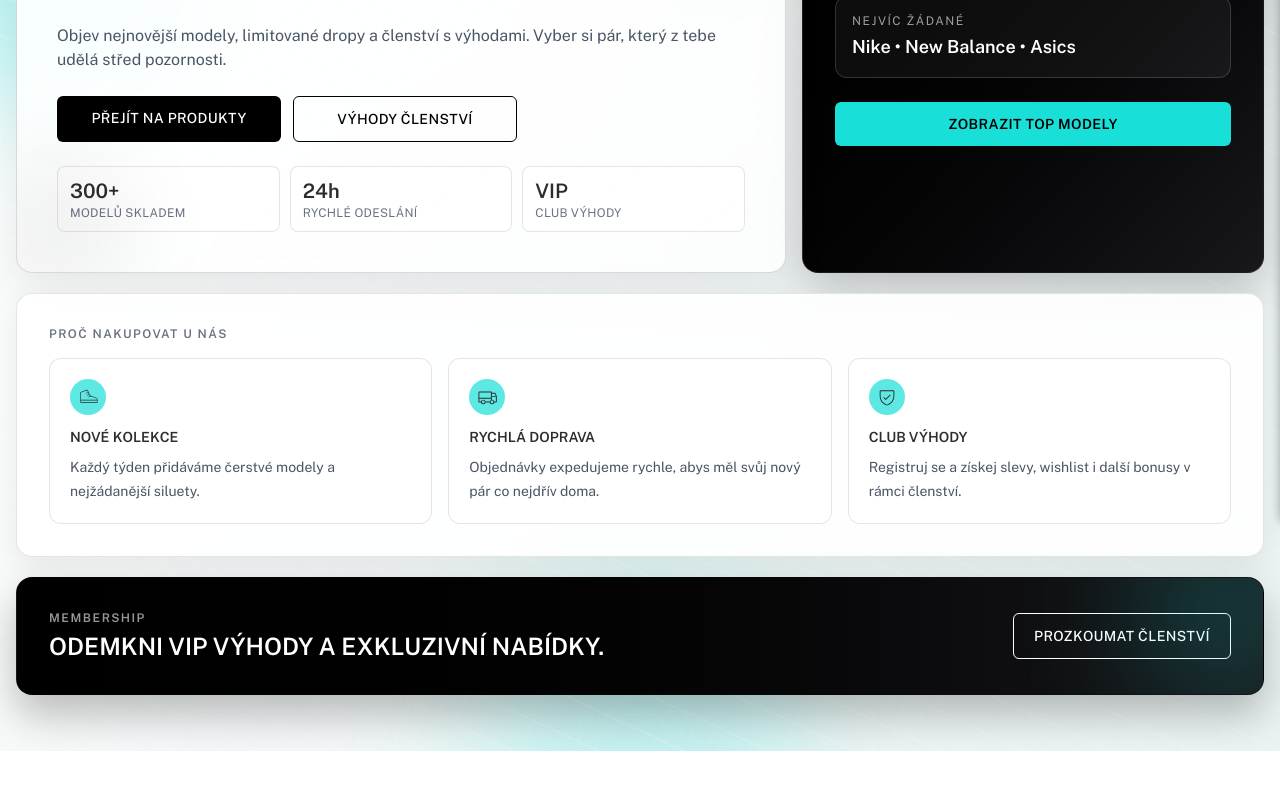
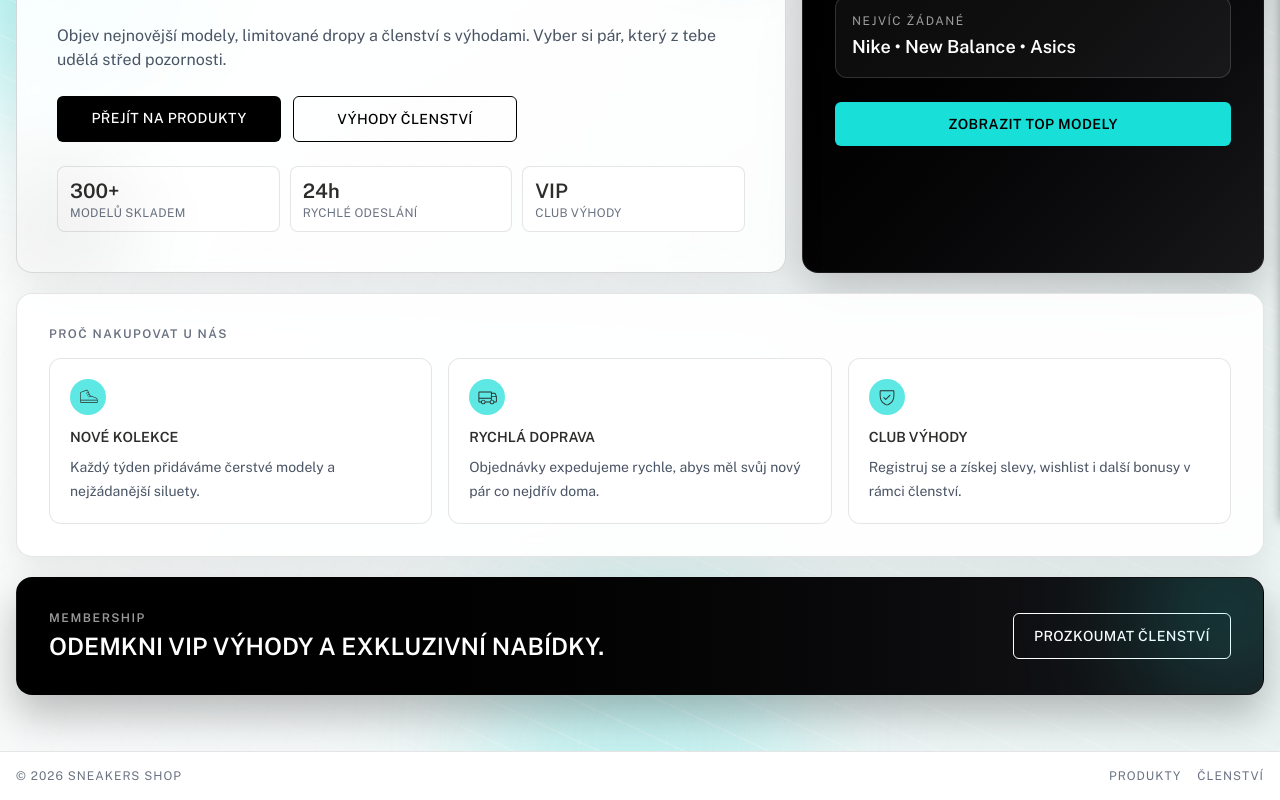
Before and after one commit to DejvCodes/Sneakers-Shop-Next.js, a Next.js app: page / in a window 1280 px wide. Shown: the part 279-1079 px from the top of the page. Before the commit the page ends 1030 px from the top, so only its background shows below. Built offline with nearby package versions, Linux system fonts and the light colour scheme.

Commit message:
feat: add footer and loading/not found components with corresponding content

```diff
--- a/app/layout.tsx
+++ b/app/layout.tsx
@@ -2,6 +2,7 @@ import './globals.css';
 import type {Metadata} from 'next';
 import Providers from './providers';
 import Header from '@/components/Header';
+import Footer from '@/components/Footer';
 import {Public_Sans} from 'next/font/google';
 import {RootLayoutProps} from '@/types/type';
 import {APP_META_CONTENT} from '@/constants/content';
@@ -27,6 +28,7 @@ const RootLayout = ({children}: RootLayoutProps) => {
 			<Providers>
 				<Header />
 				{children}
+				<Footer />
 			</Providers>
 		</body>
 	</html>
--- /dev/null
+++ b/app/loading.tsx
@@ -0,0 +1,16 @@
+import {LOADING_CONTENT} from '@/constants/content';
+
+const Loading = () => {
+	return <main
+		className='w-full min-h-screen flex items-center justify-center bg-white px-4'
+	>
+		<div className='flex flex-col items-center gap-3'>
+			<span className='w-10 h-10 border-2 border-black/20 border-t-black rounded-full animate-spin' />
+			<p className='text-gray-500 text-xs font-semibold uppercase tracking-[1.5px]'>
+				{LOADING_CONTENT.label}
+			</p>
+		</div>
+	</main>;
+};
+
+export default Loading;
--- /dev/null
+++ b/app/not-found.tsx
@@ -0,0 +1,38 @@
+import Link from 'next/link';
+import {NOT_FOUND_CONTENT} from '@/constants/content';
+
+const NotFound = () => {
+	return <main
+		className='w-full min-h-screen flex items-center justify-center bg-linear-to-br from-white/95 to-white/75 px-4'
+	>
+		<section className='w-full max-w-xl bg-white/90 border border-black/10 text-center p-8 rounded-2xl shadow-[0_12px_30px_rgba(0,0,0,0.07)]'>
+			<p className='text-gray-500 text-xs font-semibold uppercase tracking-[1.5px]'>
+				{NOT_FOUND_CONTENT.code}
+			</p>
+			<h1 className='text-3xl font-semibold uppercase mt-3'>
+				{NOT_FOUND_CONTENT.title}
+			</h1>
+			<p className='text-gray-600 text-sm mt-4'>
+				{NOT_FOUND_CONTENT.description}
+			</p>
+
+			<div className='flex flex-col sm:flex-row justify-center mt-6 gap-3'>
+				<Link
+					href='/'
+					className='bg-black text-white hover:bg-zinc-800 text-sm font-medium uppercase tracking-wide px-5 py-3 rounded-md transition'
+				>
+					{NOT_FOUND_CONTENT.backHome}
+				</Link>
+
+				<Link
+					href='/products'
+					className='text-black hover:bg-black hover:text-white text-sm font-medium uppercase tracking-wide border border-black px-5 py-3 rounded-md transition'
+				>
+					{NOT_FOUND_CONTENT.toProducts}
+				</Link>
+			</div>
+		</section>
+	</main>;
+};
+
+export default NotFound;
--- /dev/null
+++ b/components/Footer.tsx
@@ -0,0 +1,24 @@
+import Link from 'next/link';
+import {FOOTER_CONTENT} from '@/constants/content';
+
+const Footer = () => {
+	return <footer
+		className='w-full bg-white border-t border-black/10'
+	>
+		<div className='max-w-7xl flex flex-col items-center justify-between text-gray-500 text-xs uppercase tracking-[1px] mx-auto px-4 py-4 gap-2 sm:flex-row'>
+			<p>© {new Date().getFullYear()} {FOOTER_CONTENT.copyrightLabel}</p>
+			<div className='flex items-center gap-4'>
+				<Link
+					href='/products'
+					className='hover:text-black transition'>{FOOTER_CONTENT.productsLink}
+				</Link>
+				<Link
+					href='/membership'
+					className='hover:text-black transition'>{FOOTER_CONTENT.membershipLink}
+				</Link>
+			</div>
+		</div>
+	</footer>;
+};
+
+export default Footer;
--- a/constants/content.ts
+++ b/constants/content.ts
@@ -22,10 +22,13 @@ import type {
 	MemberContent,
 	MembershipPageContent,
 	NavLink,
+	NotFoundContent,
+	LoadingContent,
 	ProductCardContent,
 	ProductDetailsContent,
 	ProductsPageContent,
 	ShoppingBagContent,
+	FooterContent,
 } from '@/types/type';
 
 export const NAV_LINKS: NavLink[] = [
@@ -106,6 +109,24 @@ export const SHOPPING_BAG_CONTENT: ShoppingBagContent = {
 	empty: 'Váš košík je prázdný',
 	totalPrice: 'Celková cena:',
 	currencySuffix: 'Kč',
+};
+
+export const FOOTER_CONTENT: FooterContent = {
+	copyrightLabel: 'Sneakers Shop',
+	productsLink: 'Produkty',
+	membershipLink: 'Členství',
+};
+
+export const LOADING_CONTENT: LoadingContent = {
+	label: 'Načítání...',
+};
+
+export const NOT_FOUND_CONTENT: NotFoundContent = {
+	code: 'Chyba 404',
+	title: 'Stránka nenalezena',
+	description: 'Tahle stránka neexistuje nebo byla přesunuta.',
+	backHome: 'Zpět domů',
+	toProducts: 'Přejít na produkty',
 };
 
 export const HOME_CONTENT: HomeContent = {
```
Also changed, not shown: types/type.ts (+18 -0 lines).
